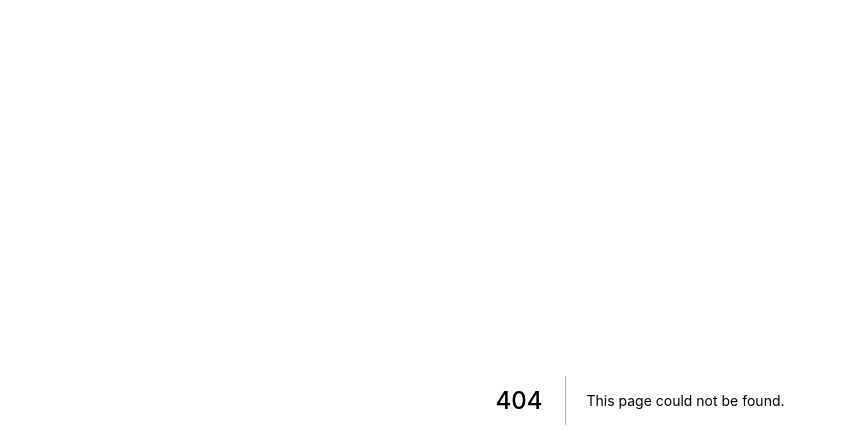
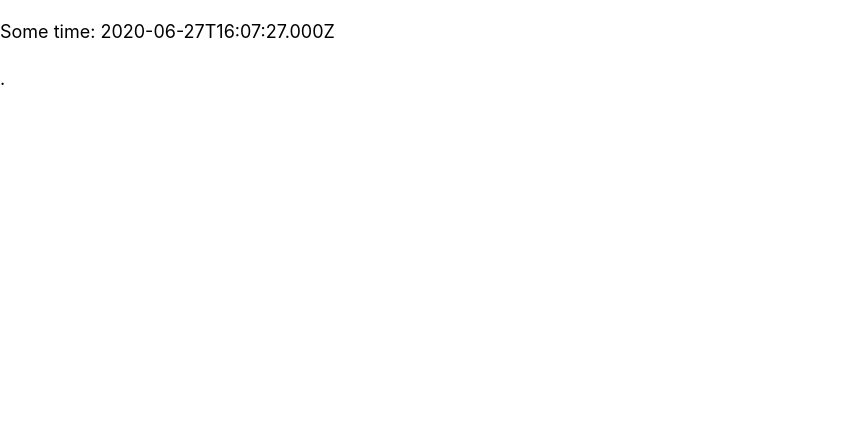
Before and after one commit to ThomasPortwood/club-abode-next-ts, a Next.js app: page /amp in a window 1280 px wide. Before the commit this address had no page. Shown: the top 448 px of the page, without its empty margins (0-846 px from the left). Built offline with nearby package versions, Linux system fonts and the light colour scheme.

Commit message:
testing amp page

```diff
--- /dev/null
+++ b/pages/amp.d.ts
@@ -0,0 +1,5 @@
+declare namespace JSX {
+  interface IntrinsicElements {
+    'amp-timeago': any
+  }
+}
--- /dev/null
+++ b/pages/amp.tsx
@@ -0,0 +1,19 @@
+export const config = { amp: true };
+
+export default function Amp() {
+  const date = new Date();
+
+  return (
+    <div>
+      <p>Some time: {date.toJSON()}</p>
+      <amp-timeago
+        width="0"
+        height="15"
+        datetime={date.toJSON()}
+        layout="responsive"
+      >
+        .
+      </amp-timeago>
+    </div>
+  )
+}
--- a/pages/index.tsx
+++ b/pages/index.tsx
@@ -2,15 +2,15 @@
  * https://nextjs.org/docs/basic-features/data-fetching
  * https://nextjs.org/docs/basic-features/data-fetching#getserversideprops-server-side-rendering
  * https://swr.now.sh/ - for client side rendering
+ * https://nextjs.org/docs/api-reference/next/amp
  */
 import Head from 'next/head'
 import Layout, {siteTitle} from '../components/layout'
 import utilStyles from '../styles/utils.module.css'
 import {getSortedPostsData} from '../lib/posts'
-
 import Link from 'next/link'
 import Date from '../components/date'
-import {GetServerSideProps, GetStaticProps} from "next";
+import {GetStaticProps} from "next";
 
 export const getStaticProps: GetStaticProps = async context => {
   const allPostsData = getSortedPostsData();
```
